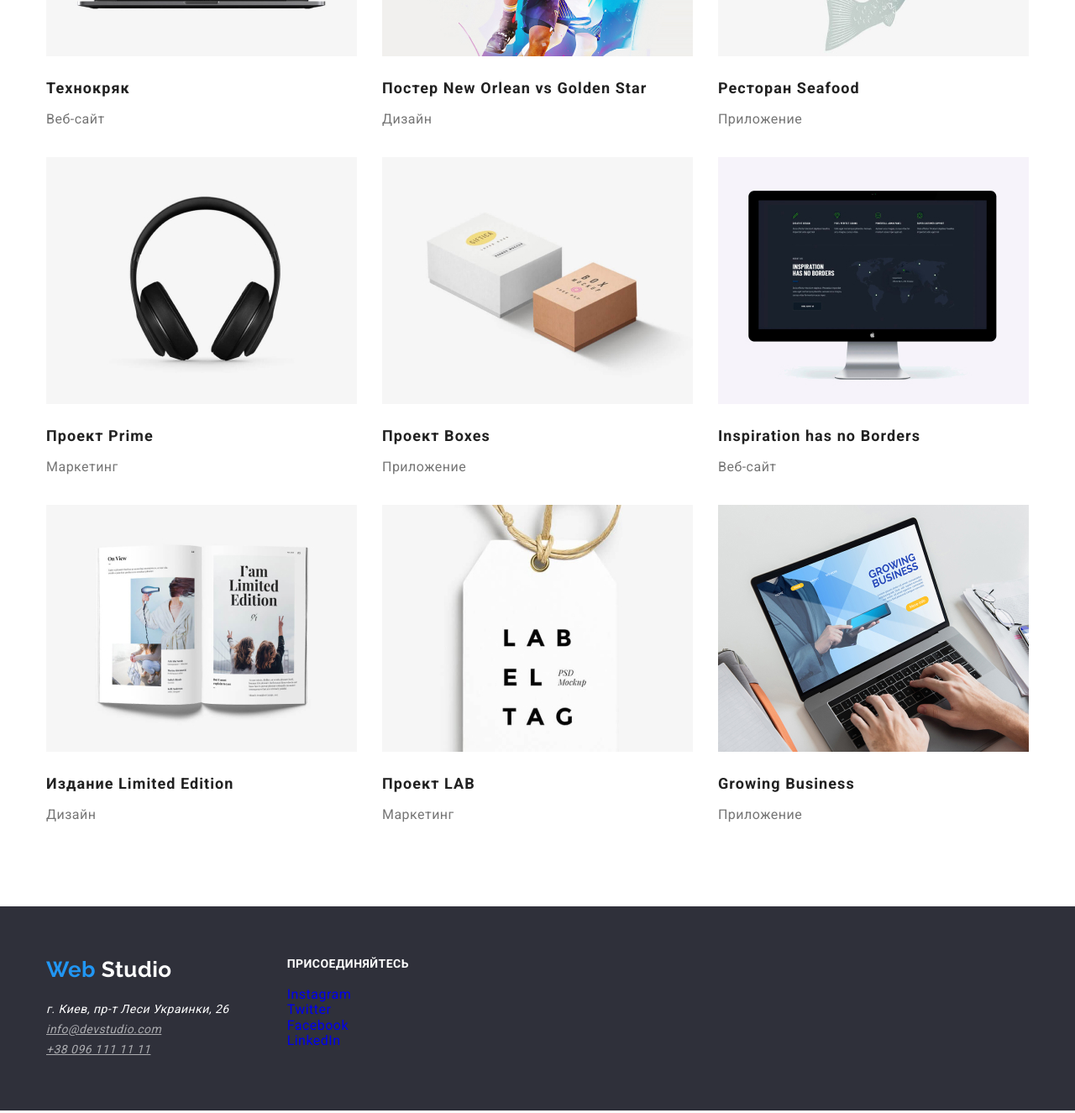
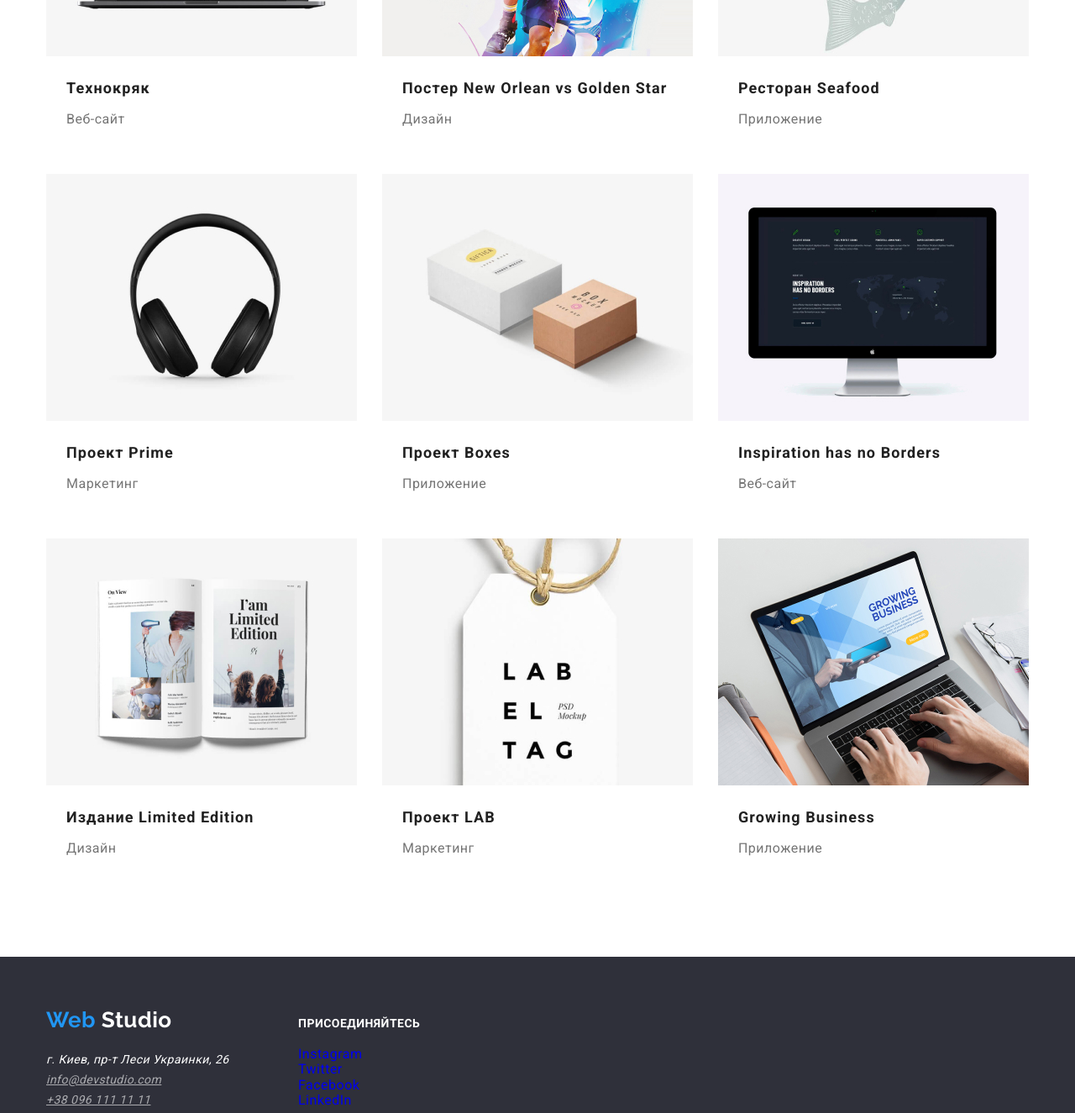
Before and after one commit to Roman-Y-K/goit-markup-hw-03, a plain HTML site: page portfolio.html in a window 1280 px wide. Shown: the part 580-1905 px from the top of the page at 84% size. Drawn offline with Linux system fonts and the light colour scheme.

Commit message:
добавляет контейнеры к сеткам

```diff
--- a/css/style.css
+++ b/css/style.css
@@ -251,8 +251,8 @@ body {
   margin-right: 30px;
 }
 
-.team-foto {
-  margin-bottom: 30px;
+.team-desc {
+  padding-top: 30px;
 }
 .team-names {
   margin-top: 0;
@@ -300,14 +300,19 @@ ul a:focus {
 
 .footer-content {
   display: flex;
-}
-.address-box {
-  margin-right: 69px;
+  align-items: baseline;
 }
 
 .logo-footer {
   display: inline-block;
   margin-bottom: 20px;
+}
+
+.footer-box {
+  width: 270px;
+}
+.footer-box:not(:last-child) {
+  margin-right: 30px;
 }
 
 .address {
@@ -382,8 +387,11 @@ ul a:focus {
   margin-bottom: 0;
 }
 
-.portfolio-img {
-  margin-bottom: 20px;
+.portfolio-desc {
+  padding-top: 20px;
+  padding-bottom: 20px;
+  padding-left: 24px;
+  padding-right: 24px;
 }
 
 .portfolio-title {
@@ -403,7 +411,7 @@ ul a:focus {
   color: var(--secondary-text-color);
 }
 
-.portfolio-desc {
+.portfolio-hov {
   font-size: 18px;
   line-height: 1.556;
   color: var(--primery-white-color);
--- a/portfolio.html
+++ b/portfolio.html
@@ -65,7 +65,7 @@
           <ul class="portfolio-items list">
             <li class="portfolio-card">
               <a href="" class="link">
-                <!-- <p class="portfolio-desc">
+                <!-- <p class="portfolio-hov">
                   Технокряк это современная площадка распространения
                   коронавируса. Компании используют эту платформу для цифрового
                   шпионажа и атак на защищённые сервера конкурентовы.
@@ -75,8 +75,10 @@
                   alt=""
                   class="img portfolio-img"
                 />
+                <div class="portfolio-desc">
                   <h2 class="portfolio-title">Технокряк</h2>
                   <p class="portfolio-text">Веб-сайт</p>
+                </div>
               </a>
             </li>
             <li class="portfolio-card">
@@ -86,10 +88,12 @@
                   alt=""
                   class="img portfolio-img"
                 />
+                <div class="portfolio-desc">
                   <h2 class="portfolio-title">
                     Постер New Orlean vs Golden Star
                   </h2>
-                <p class="portfolio-text">Дизайн</p></a
+                  <p class="portfolio-text">Дизайн</p>
+                </div></a
               >
             </li>
 
@@ -100,8 +104,10 @@
                   alt=""
                   class="img portfolio-img"
                 />
+                <div class="portfolio-desc">
                   <h2 class="portfolio-title">Ресторан Seafood</h2>
-                <p class="portfolio-text">Приложение</p></a
+                  <p class="portfolio-text">Приложение</p>
+                </div></a
               >
             </li>
             <li class="portfolio-card">
@@ -111,8 +117,10 @@
                   alt=""
                   class="img portfolio-img"
                 />
+                <div class="portfolio-desc">
                   <h2 class="portfolio-title">Проект Prime</h2>
                   <p class="portfolio-text">Маркетинг</p>
+                </div>
               </a>
             </li>
             <li class="portfolio-card">
@@ -122,8 +130,10 @@
                   alt=""
                   class="img portfolio-img"
                 />
+                <div class="portfolio-desc">
                   <h2 class="portfolio-title">Проект Boxes</h2>
-                <p class="portfolio-text">Приложение</p></a
+                  <p class="portfolio-text">Приложение</p>
+                </div></a
               >
             </li>
 
@@ -134,8 +144,10 @@
                   alt=""
                   class="img portfolio-img"
                 />
+                <div class="portfolio-desc">
                   <h2 class="portfolio-title">Inspiration has no Borders</h2>
-                <p class="portfolio-text">Веб-сайт</p></a
+                  <p class="portfolio-text">Веб-сайт</p>
+                </div></a
               >
             </li>
             <li class="portfolio-card">
@@ -145,8 +157,10 @@
                   alt=""
                   class="img portfolio-img"
                 />
+                <div class="portfolio-desc">
                   <h2 class="portfolio-title">Издание Limited Edition</h2>
-                <p class="portfolio-text">Дизайн</p></a
+                  <p class="portfolio-text">Дизайн</p>
+                </div></a
               >
             </li>
             <li class="portfolio-card">
@@ -156,8 +170,10 @@
                   alt=""
                   class="img portfolio-img"
                 />
+                <div class="portfolio-desc">
                   <h2 class="portfolio-title">Проект LAB</h2>
-                <p class="portfolio-text">Маркетинг</p></a
+                  <p class="portfolio-text">Маркетинг</p>
+                </div></a
               >
             </li>
             <li class="portfolio-card">
@@ -167,8 +183,10 @@
                   alt=""
                   class="img portfolio-img"
                 />
+                <div class="portfolio-desc">
                   <h2 class="portfolio-title">Growing Business</h2>
-                <p class="portfolio-text">Приложение</p></a
+                  <p class="portfolio-text">Приложение</p>
+                </div></a
               >
             </li>
           </ul>
@@ -179,7 +197,7 @@
     <!-- Футер -->
     <footer class="footer">
       <div class="conteiner footer-content">
-        <div class="address-box">
+        <div class="footer-box">
           <a href="./index.html" class="logo link logo-footer">
             Web <span class="logo-white">Studio</span>
           </a>
@@ -196,7 +214,7 @@
           </address>
         </div>
 
-        <div>
+        <div class="footer-box">
           <h3 class="join">Присоединяйтесь</h3>
           <ul class="list">
             <li>
```
Also changed, not shown: index.html (+14 -7 lines). Lines whose indentation alone changed are shown as unchanged.
